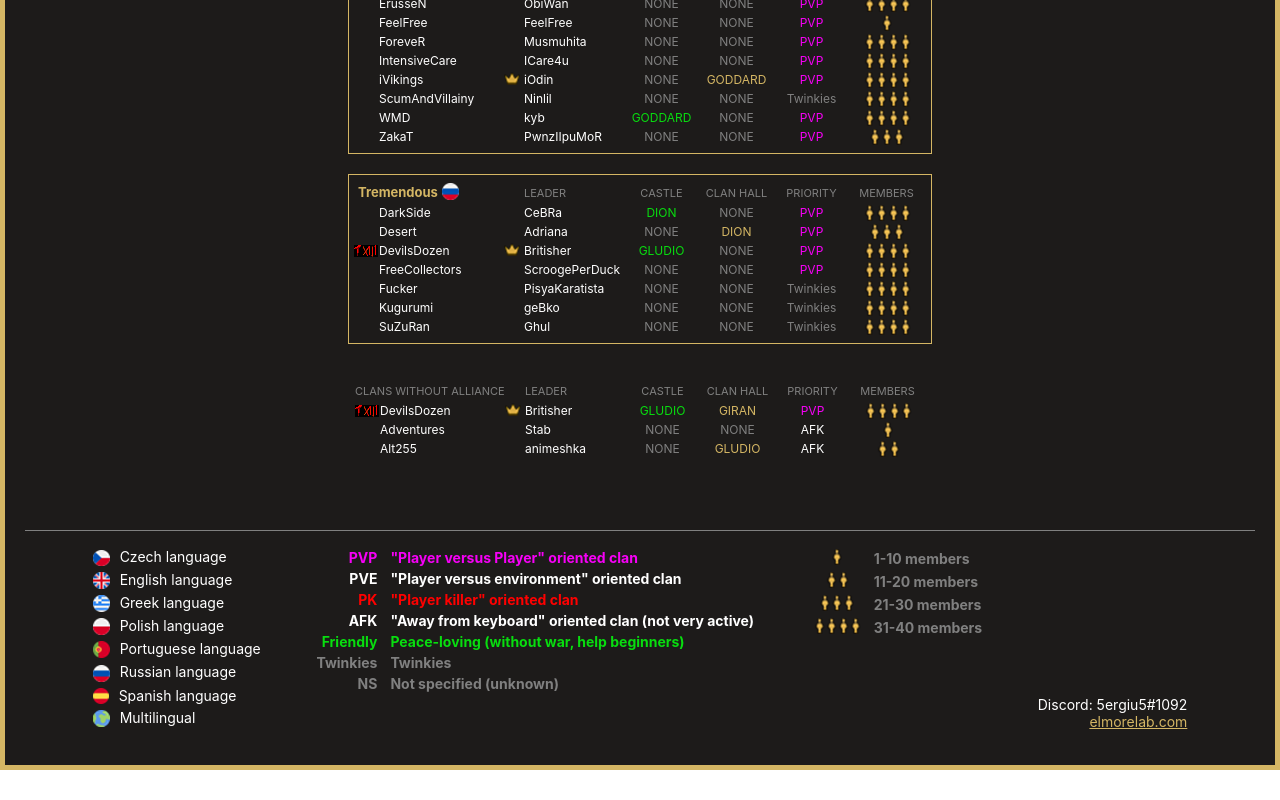
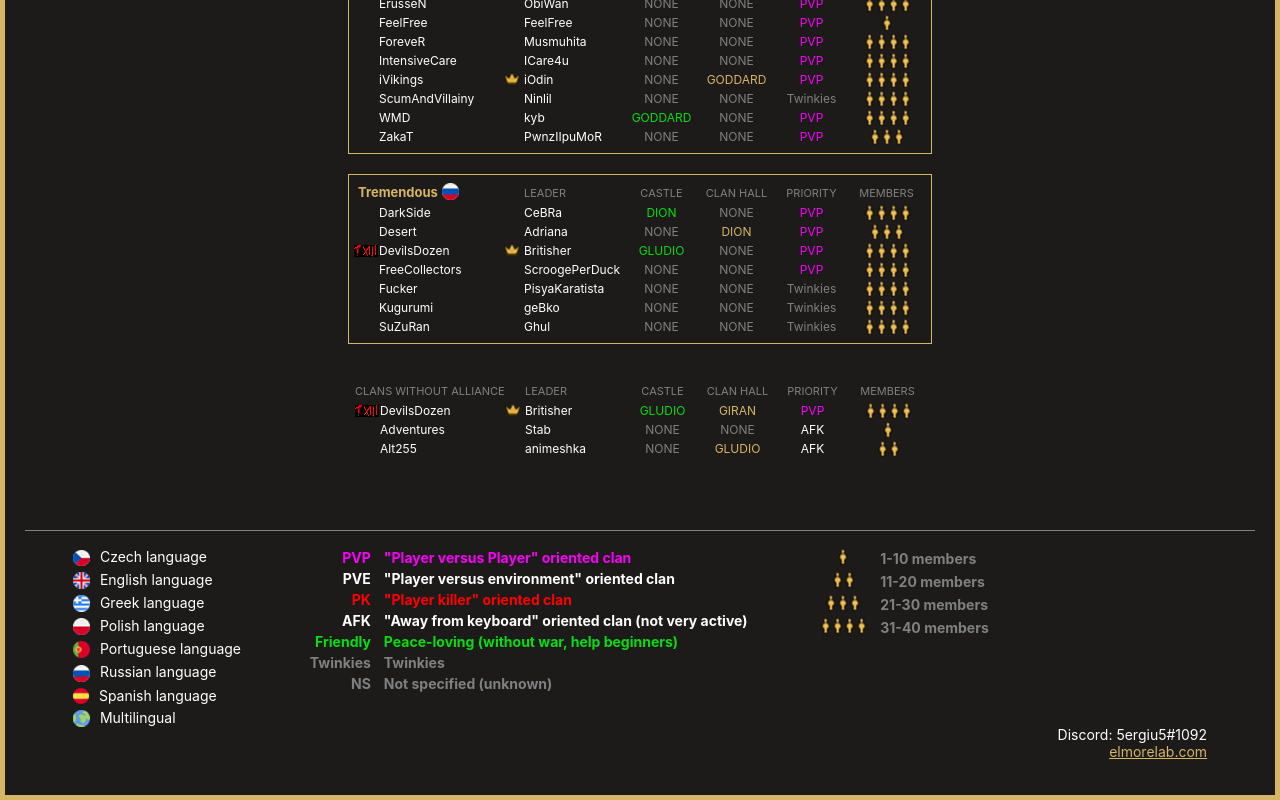
Before and after one commit to fatalitynt/elmore, a React (Create React App) app: page / in a window 1280 px wide. Shown: the part 1580-2380 px from the top of the page. Before the commit the page ends 2350 px from the top, so only its background shows below. Built offline with nearby package versions, Linux system fonts and the light colour scheme.

Commit message:
fix footer markup

```diff
--- a/src/footer/Footer.css
+++ b/src/footer/Footer.css
@@ -2,13 +2,15 @@
     margin-top: 50px;
     padding: 15px;
     border-top: 1px solid #808080;
+    font-size: 14px;
     display: flex;
-    justify-content: space-evenly;
-    font-size: 14px;
+    justify-content: space-around;
+    flex-wrap: wrap;
 }
 
 .langLegend {
     color: white;
+    margin-bottom: 30px;
 }
 
 .langLegendItem {
@@ -21,6 +23,7 @@
 }
 
 .priorityMarkers {
+    margin-bottom: 30px;
 }
 
 .priorityMarkersLetters {
@@ -33,6 +36,7 @@
 }
 
 .populationLegend {
+    margin-bottom: 30px;
 }
 
 .populationMeaning {
```
